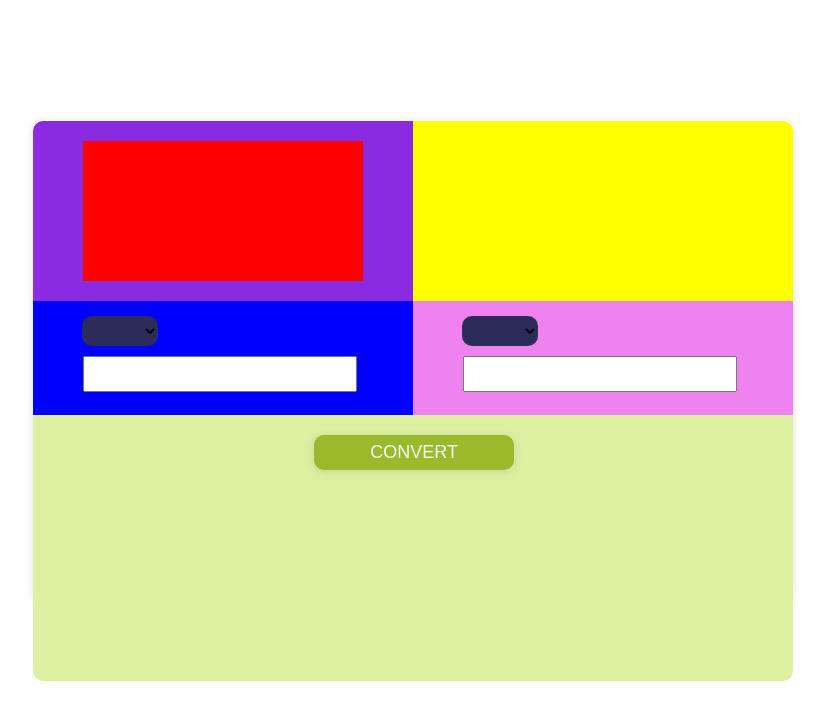
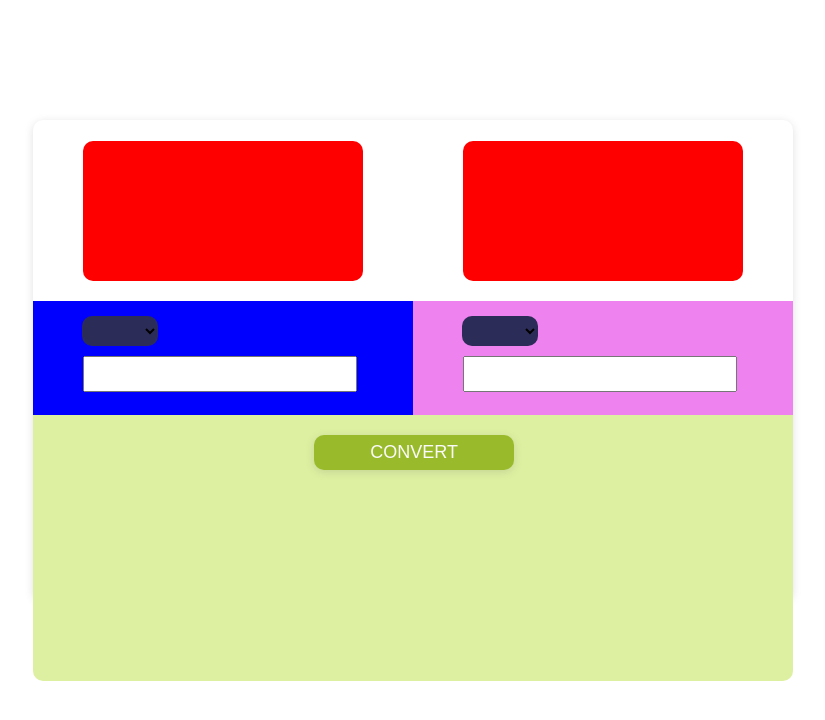
Before and after one commit to OlhaYarosh1/Currency-Converter, a React (Create React App) app: page / in a window 1280 px wide. Shown: the top 720 px of the page, without its empty margins (227-1052 px from the left). Built offline with nearby package versions, Linux system fonts and the light colour scheme.

Commit message:
Changed heading.

```diff
--- a/src/Box/Header/Header.module.css
+++ b/src/Box/Header/Header.module.css
@@ -1,25 +1,32 @@
-.rateUSD {
-    background-color: blueviolet;
+.rateUSD, .rateEUR {
     width: 50%;
     height: 180px;
-    margin-top: 1px;
     border-top-left-radius: 10px;
 }
 
 .rateEUR {
-    background-color: yellow;
-    width: 50%;
-    height: 180px;
     margin-top: -180px;
     margin-left: 50%;
-    border-top-right-radius: 10px;
 }
 
-.usdBox {
+.rateUSD {
+    margin-top: 1px;
+}
+
+.usdBox, .eurBox {
     position: relative;
     width: 280px;
     height: 140px;
     background-color: red;
+    border-radius: 10px;
+}
+
+.usdBox {
     left: 50px;
     top: 20px;
 }
+
+.eurBox {
+    left: 50px;
+    top: 20px;
+}
```
